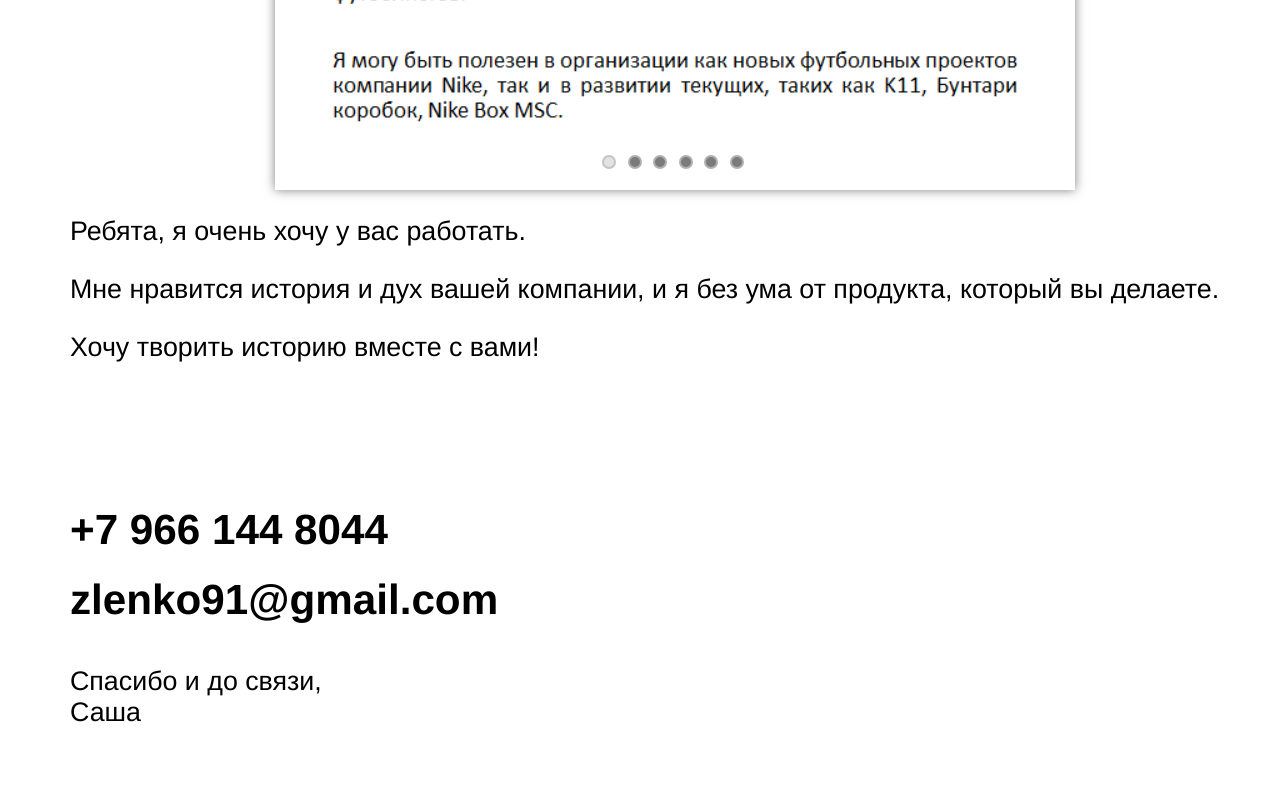
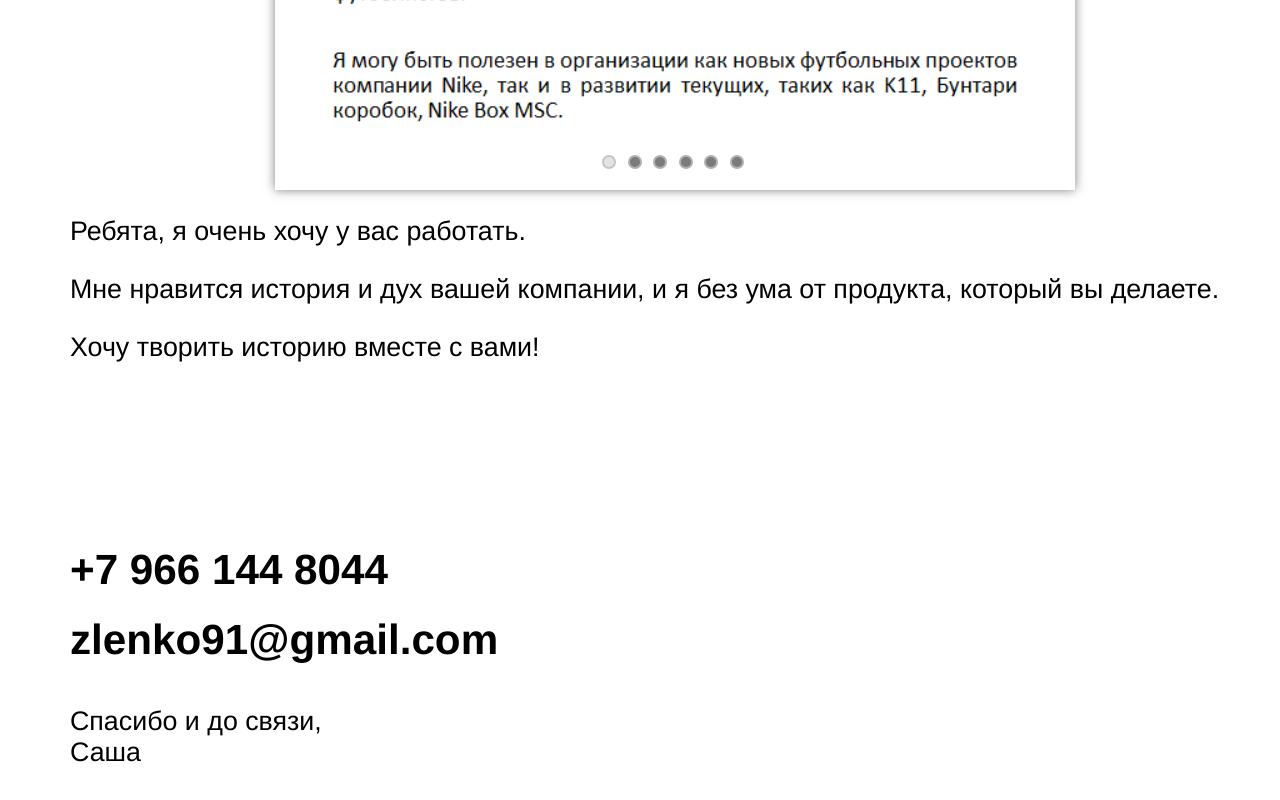
Before and after one commit to AlexanderZlenko/AlexanderZlenko.github.io, a plain HTML site: page index.html in a window 1280 px wide. Shown: the part 6229-7029 px from the top of the page. Drawn offline with Linux system fonts and the light colour scheme.

Commit message:
Update style.css

```diff
--- a/style.css
+++ b/style.css
@@ -376,9 +376,9 @@ body {
 
 .contact_info {
   margin-top: 100px;
-  height: 450px;
   font-size: 1.675em;
   margin-left: 70px;
+  padding: 40px 0px;
 }
 
 .phone_number, .e-mail {
```
